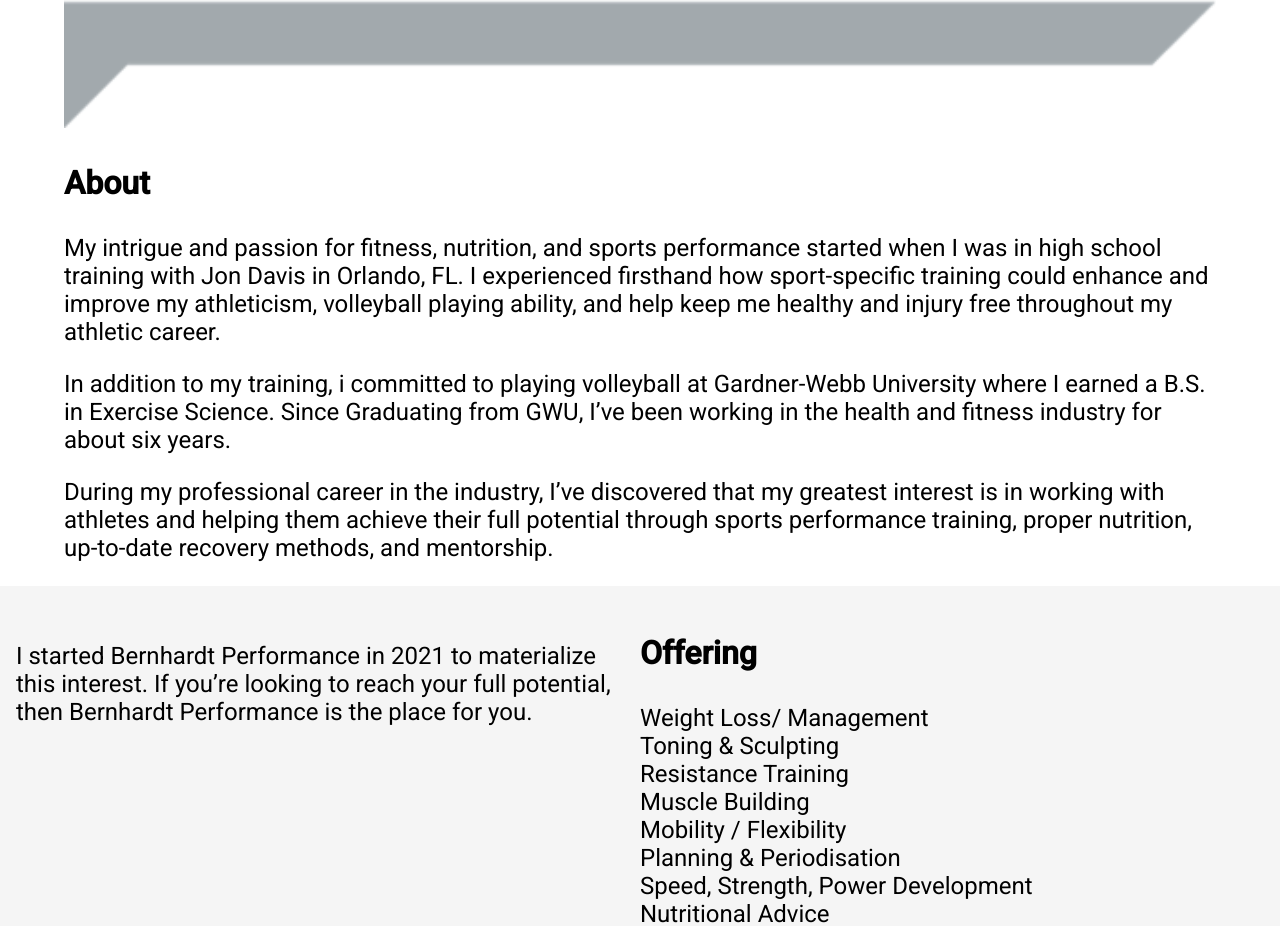
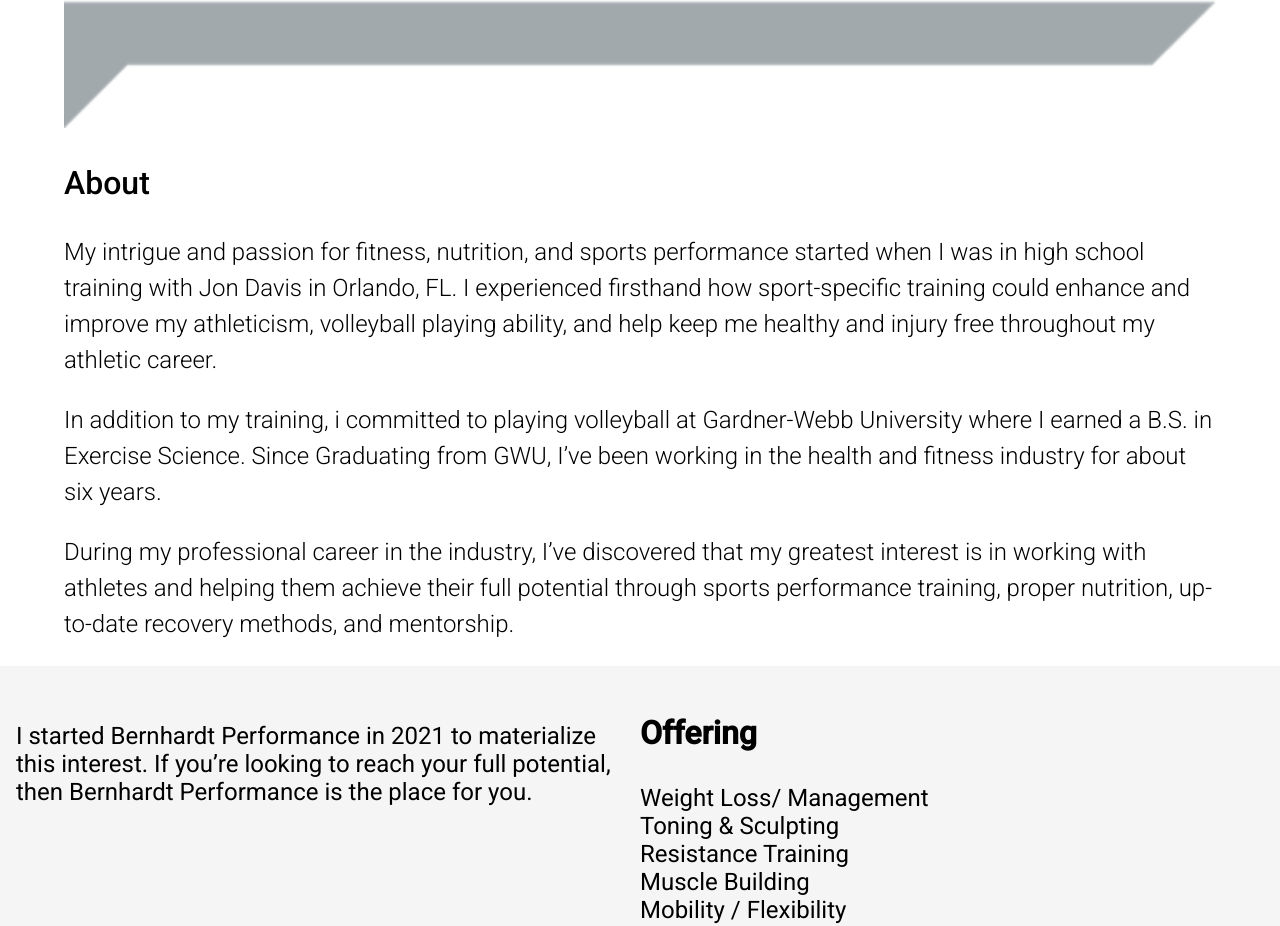
Before and after one commit to GarrettAnderson/bernhardt-performance, a React (Create React App) app: page / in a window 1280 px wide. Shown: the part 1030-1956 px from the top of the page. Built offline with nearby package versions, Linux system fonts and the light colour scheme.

Commit message:
updated the about heading font weight and the about paragraph text line height and font weight

```diff
--- a/src/App.css
+++ b/src/App.css
@@ -41,10 +41,13 @@
 
 .about-section h1 {
   font-size: 2rem;
+  font-weight: 500;
 }
 
 .about-section p {
   font-size: 1.5rem;
+  line-height: 1.5;
+  font-weight: 100;
 }
 
 .offering-section {
@@ -186,6 +189,10 @@ li {
 }
 
 @media only screen and (min-width: 992px) {
+  .overlay {
+    bottom: 0%;
+  }
+
   .offering-section {
     display: flex;
     align-items: baseline;
```
